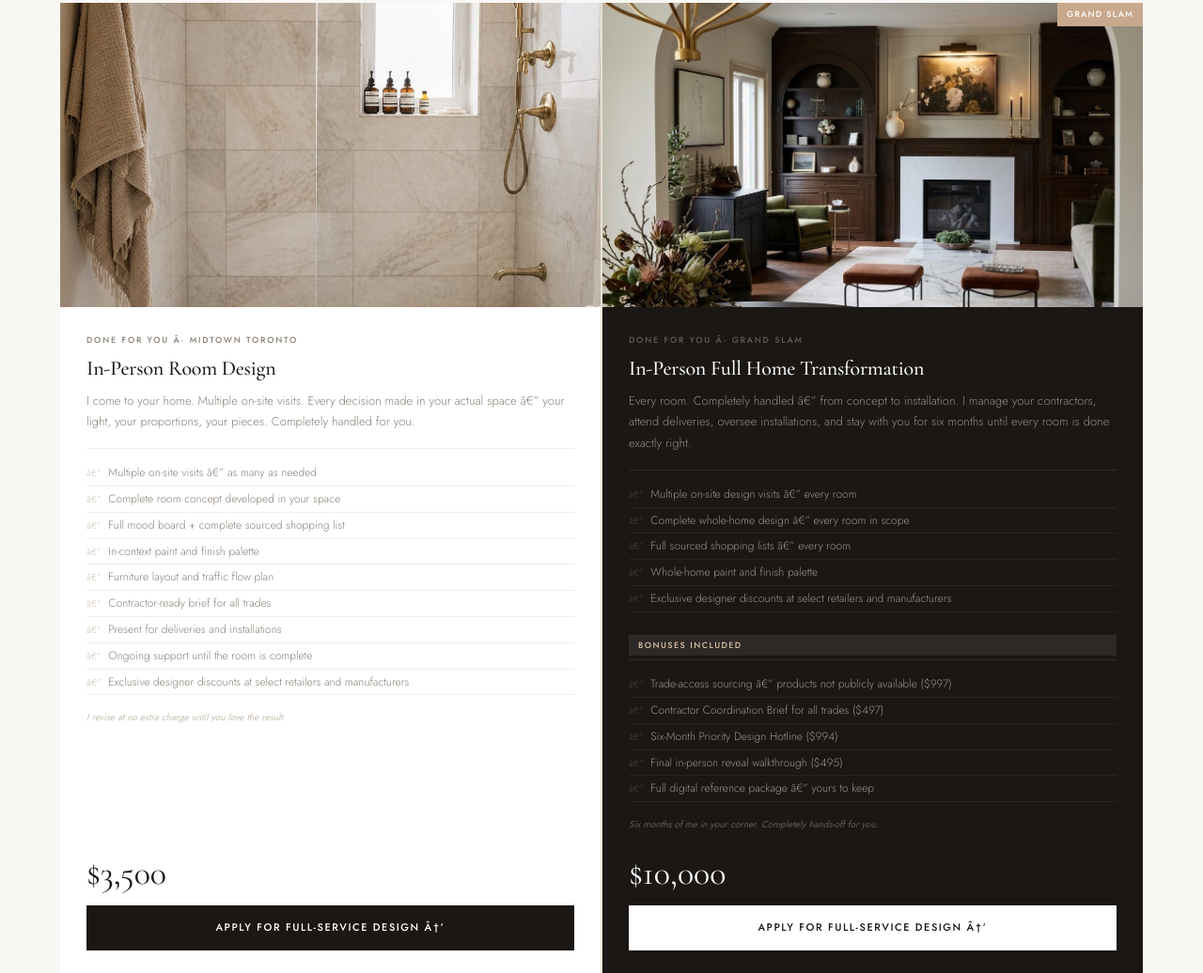
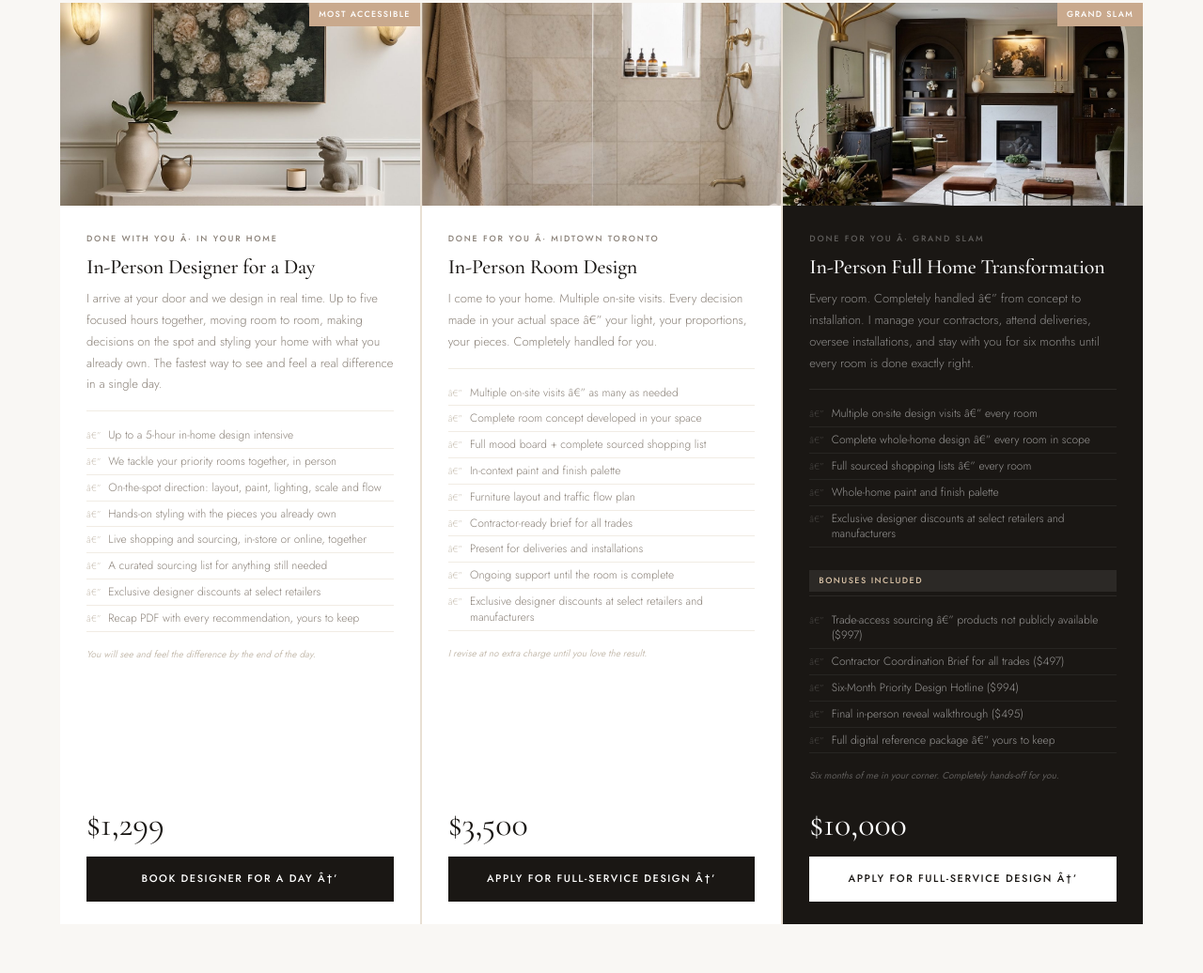
Before and after one commit to yolevski/ericayolevskidesignstudio, a plain HTML site: page inperson.html in a window 1280 px wide. Shown: the part 1886-2922 px from the top of the page at 94% size. Drawn offline with nearby package versions, Linux system fonts and the light colour scheme.

Commit message:
Add files via upload

```diff
--- a/inperson.html
+++ b/inperson.html
@@ -799,7 +799,8 @@ img,video,iframe{max-width:100%;height:auto}
   <div style="max-width:var(--mw);margin:0 auto">
 
     <style>
-    .ip-cards{display:grid;grid-template-columns:1fr 1fr;gap:2px;background:var(--warm)}
+    .ip-cards{display:grid;grid-template-columns:repeat(3,1fr);gap:2px;background:var(--warm)}
+    @media(max-width:1024px){.ip-cards{grid-template-columns:1fr 1fr}}
     @media(max-width:768px){.ip-cards{grid-template-columns:1fr}}
     .ip-card{background:var(--white);display:flex;flex-direction:column;overflow:hidden;transition:background .2s;position:relative}
     .ip-card:hover{background:var(--linen)}
@@ -968,6 +969,32 @@ img,video,iframe{max-width:100%;height:auto}
 
     <div class="ip-cards">
 
+      <!-- SERVICE 0: DESIGNER FOR A DAY -->
+      <div class="ip-card">
+        <span class="ip-badge" style="background:var(--accent)">Most Accessible</span>
+        <div class="ip-card-img" style="background-image:url('eyds-console-table-floral-art-sconces-midtown-toronto-interior-design.jpg');background-position:center"></div>
+        <div class="ip-card-body">
+          <span class="sc-tag">Done With You · In Your Home</span>
+          <h3>In-Person Designer for a Day</h3>
+          <p class="hook">I arrive at your door and we design in real time. Up to five focused hours together, moving room to room, making decisions on the spot and styling your home with what you already own. The fastest way to see and feel a real difference in a single day.</p>
+          <ul class="ip-includes">
+            <li>Up to a 5-hour in-home design intensive</li>
+            <li>We tackle your priority rooms together, in person</li>
+            <li>On-the-spot direction: layout, paint, lighting, scale and flow</li>
+            <li>Hands-on styling with the pieces you already own</li>
+            <li>Live shopping and sourcing, in-store or online, together</li>
+            <li>A curated sourcing list for anything still needed</li>
+            <li>Exclusive designer discounts at select retailers</li>
+            <li>Recap PDF with every recommendation, yours to keep</li>
+          </ul>
+          <p class="ip-promise">You will see and feel the difference by the end of the day.</p>
+          <div class="ip-price-row">
+            <div class="ip-price">$1,299</div>
+          </div>
+          <a href="contact.html" class="btn btn-filled" style="text-align:center">Book Designer for a Day →</a>
+        </div>
+      </div>
+
       <!-- SERVICE 1: IN-PERSON ROOM -->
       <div class="ip-card">
         <div class="ip-card-img" style="background-image:url('eyds-marble-walk-in-shower-brass-midtown-toronto-virtual-design.jpg');background-position:center"></div>
```
